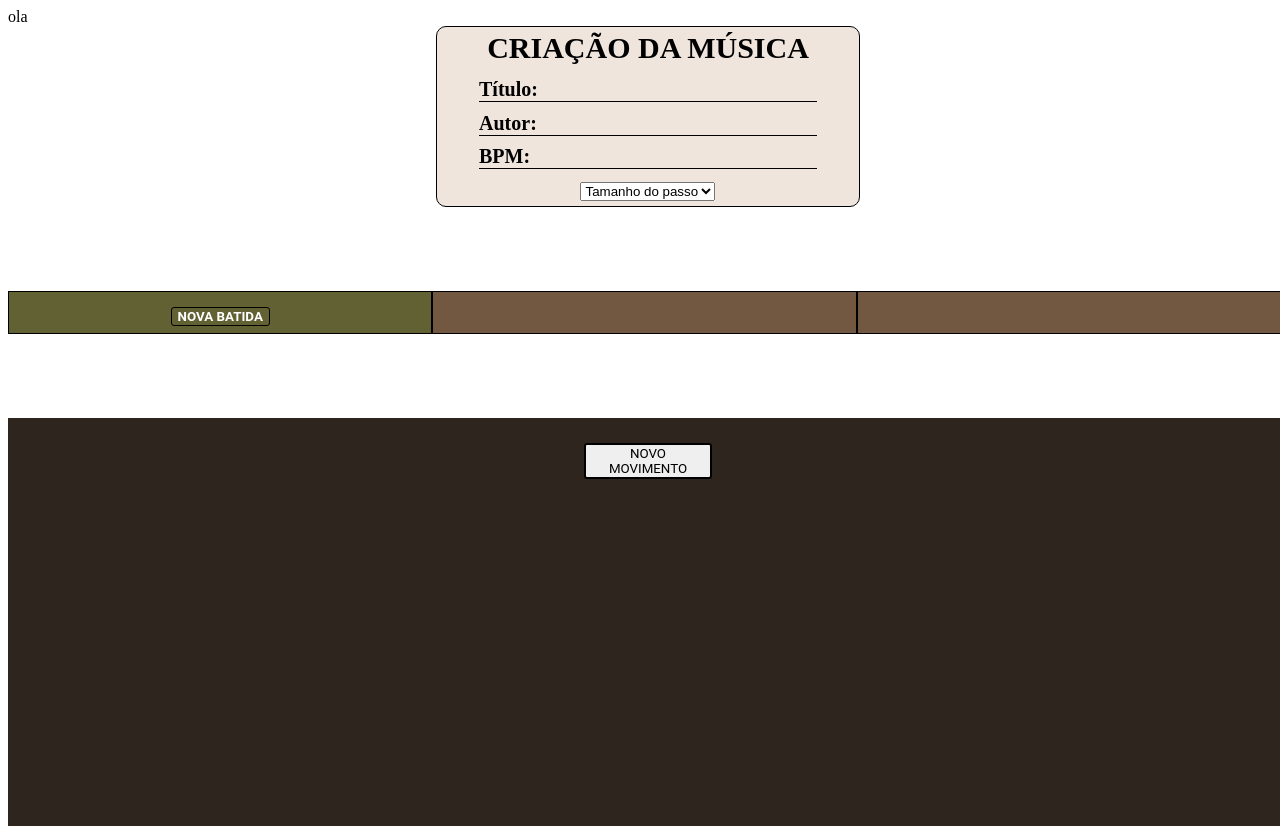
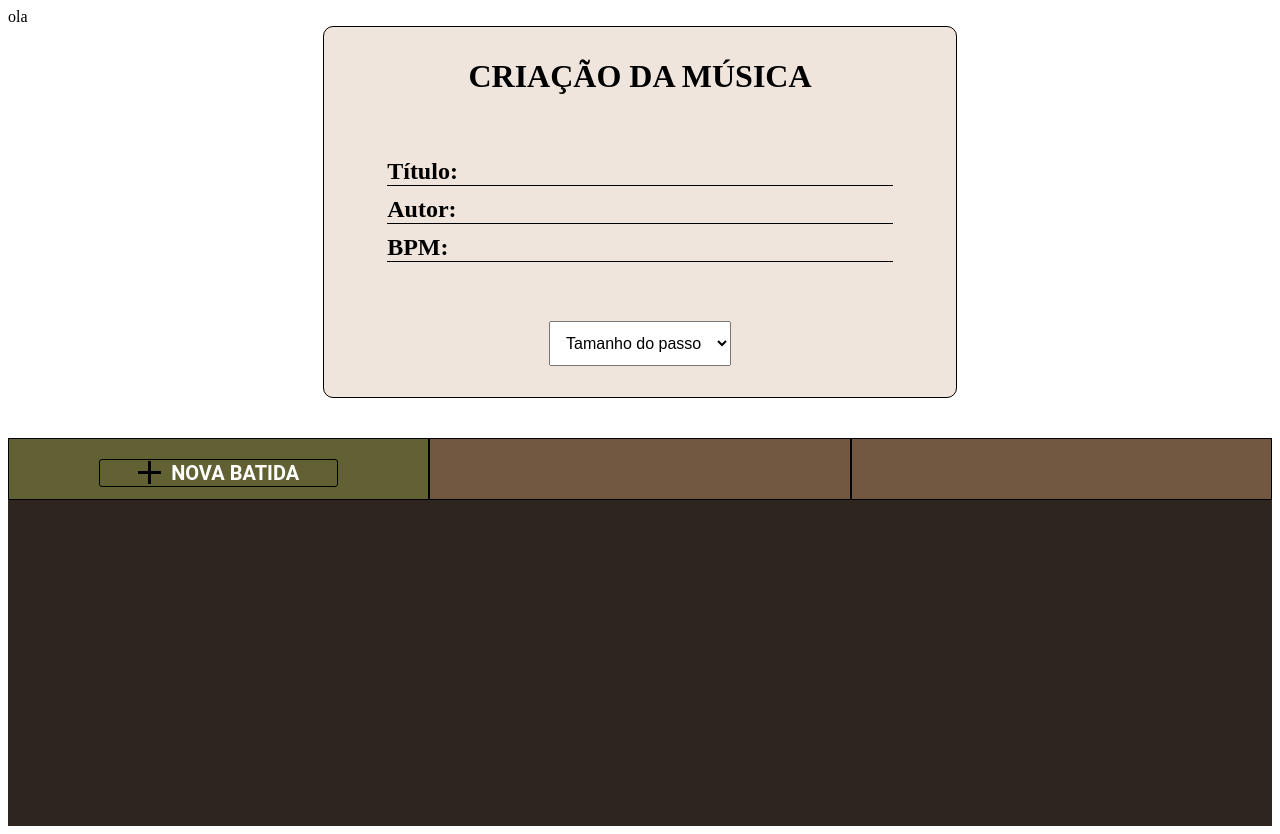
Before and after one commit to MarianaVRabelo/violaomagico-web-frontend, a React (Create React App) app: page / in a window 1280 px wide. Built offline with nearby package versions, Linux system fonts and the light colour scheme.

Commit message:
feat: styles

```diff
--- a/src/pages/CreateMusic/CreateMusic.js
+++ b/src/pages/CreateMusic/CreateMusic.js
@@ -9,6 +9,8 @@ import {
     Paginao,
     Tab,
 } from "./Styles";
+
+import Plus from '../../assets/Plus.png';
 
 import Button from '../../styles/Button';
 import { useState } from "react";
@@ -64,8 +66,10 @@ function CreateMusic() {
                         <Tab
                             backgroundColor={Colors.darkwood}
                             onClick={() => (console.log("!"))}
+                            color="white"
+                            fontWeight="100"
                         >
-                            Batida x
+                            Batida {batidas.findIndex((b)=> b === batida) + 1}
                         </Tab>
                     ) : (
                         batida?.add === true ? (
@@ -74,12 +78,17 @@ function CreateMusic() {
                             >
                                 <Button
                                     onClick={() => newbatida()}
+                                    width = "60%"
                                     backgroundColor="transparent"
                                     border="1px solid black"
                                     color="white"
                                     fontWeight="700"
+                                    columnGap= "10px"
+                                    fontSize="20px"
+                                    fontSizeMedia1080="14px"
+                                    fontSizeMedia950="10px"
                                 >
-                                    {/* <img src="../../Plus.png" className="plus" alt="plusSymbol"></img> */}
+                                    <img src={Plus} className="plus" alt="plusSymbol"></img>
                                     NOVA BATIDA
                                 </Button>
                             </Tab>
@@ -95,17 +104,17 @@ function CreateMusic() {
             <Music>
                 {batidaPressed ? (
                     <Button
-                        width="10%"
+                        width="20%"
+                        backgroundColor="transparent"
+                        border="1px solid white"
+                        color="white"
+                        fontWeight="700"
+                        columnGap= "10px"
+                        padding="5px"
                     >
                         ENCERRAR
                     </Button>
                 ) : console.log("")}
-
-                <Button
-                    width="10%"
-                >
-                    NOVO MOVIMENTO
-                </Button>
             </Music>
         </Paginao >
     )
--- a/src/pages/CreateMusic/Styles.js
+++ b/src/pages/CreateMusic/Styles.js
@@ -2,12 +2,11 @@ import styled from "styled-components";
 import { Colors, Fonts } from '../../variables';
 
 export const Paginao = styled.div`
-  width: 100vw;
+  width: 100%;
   height: 100vh;
   display: flex;
   align-items: center;
   justify-content: center;
-  row-gap: 10vh;
   font-family: ${Fonts.quicksand};
   font-weight: 600;
   flex-direction: column;
@@ -18,8 +17,9 @@ export const Paginao = styled.div`
 
 
 export const Modal = styled.div`
-  height: 350px;
-  width: 33%;
+  min-height: 370px;
+  width: 40%;
+  margin-bottom:40px;
   background-color: ${Colors.wood};
   display: flex;
   flex-direction: column;
@@ -28,29 +28,36 @@ export const Modal = styled.div`
   border: 1px solid black;
   border-radius: 10px;
 
-  @media (max-width: 900px){
+  @media (max-width: 1280px){
     width: 50%;
   }
 
+  @media (max-width: 960px){
+    width: 60%;
+  }
+
+  @media (max-width: 700px){
+    width: 80%;
+  }
 `;
 
 export const Batidas = styled.div`
   display: flex;
   align-items: center;
-  height: 100px;
   width: 100%;
   `;
 
 export const Tab = styled.div`
-  width: 33%;
-  height: 80%;
-
+  padding:10px;
+  height: 40px;
+  width: 33.3%;
   display: flex;
   align-items: center;
   justify-content: center;
   background-color: ${(props) => props.backgroundColor};
+  color: ${(props) => props.color};
+  font-weight: ${(props) => props.fontWeight};
   border: 1px solid black;
-  color: ${(props) => props.color};
   `;
 
 export const Music = styled.div`
@@ -63,13 +70,15 @@ export const Music = styled.div`
 `;
 
 export const Data = styled.div`
-  font-size: 20px;
+  font-size: 32px;
   height: 100px;
   width: 80%;
+  row-gap:10px;
   display: flex;
   flex-direction: column;
   align-items: center;
   justify-content: space-around;
+
 
   input {
     width: 100%;
@@ -80,6 +89,13 @@ export const Data = styled.div`
   input:focus {
     box-shadow: 0 0 0 0;
     outline: 0;
+    @media (max-width: 1280px){
+      font-size: 18px;
+    }
+  }
+
+  label{
+    font-family: ${Fonts.quicksand}
   }
 
   form {
@@ -92,17 +108,41 @@ export const Data = styled.div`
     width: 100%;
     border-bottom: 0.1px solid black;
   }
+
+  @media (max-width: 1280px){
+    font-size: 24px;
+  }
+
+  @media (max-width: 600px){
+    font-size: 18px;
+  }
+
 `;
 
 export const Title = styled.div`
-  font-size: 30px;
-`;
+  font-size: 40px;
+
+  @media (max-width: 1280px){
+    font-size: 32px;
+  }
+
+  @media (max-width: 500px){
+    font-size: 24px;
+  }
+
+  @media (max-width: 360px){
+    font-size: 18px;
+  }
+  `;
 
 export const BpmSelector = styled.select`
 
-
-  option {
-
+font-size: 24px;
+padding: 12px;
+@media (max-width: 1280px){
+  font-size: 16px;
+}
+option {
   }
 `;
 
--- a/src/styles/Button/Button.js
+++ b/src/styles/Button/Button.js
@@ -12,12 +12,15 @@ const Button = styled.button`
   margin-top: ${(props) => props.marginTop?? "2%"};
   margin-left: ${(props) => props.marginLeft};
   min-width: ${(props) => props.minWidth};
+
+  padding: ${(props) => props.padding};
   padding-top: ${(props) => props.paddingTop};
   padding-left: ${(props) => props.paddingLeft};
   padding-right: ${(props) => props.paddingRight};
   height: ${(props) => props.height};
   gap: ${(props) => props.gap};
   width: ${(props) => props.width};
+  column-gap: ${(props) => props.columnGap};
   /*cor e estilo do botão*/
   color: ${(props) => props.color};
   background-color: ${(props) => props.backgroundColor};
@@ -35,12 +38,9 @@ const Button = styled.button`
   font-weight: ${(props) => props.fontWeight};
 
 
-  @media (max-width: 560px) {
+  @media (max-width: 700px) {
     width: 100%;
     height: ${(props) => props.heightMedia560};
-  }
-  @media (max-width: 920px) and (min-width: 560px){
-    width: ${(props) => props.widthMedia ?? props.width};
   }
 
   @media (max-width: 600px){
```
